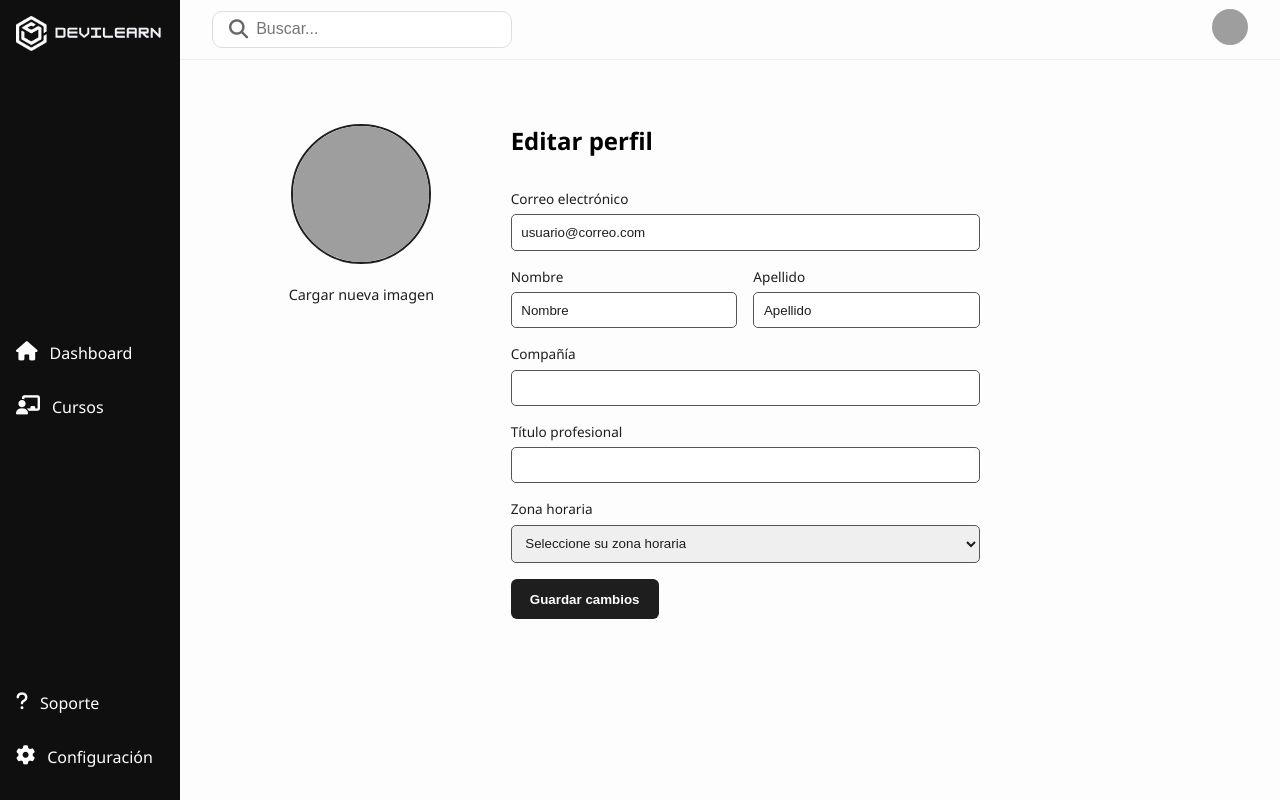
After one commit to AntonioDevsito/Proyect_Devilearn_django, a Django app: page /courses/profile in a window 1280 px wide. The commit adds this page. Run offline with Django 5.2, Linux system fonts and the light colour scheme; grey boxes are pictures that could not be loaded.

Commit message:
courses conectado,70%

```diff
--- /dev/null
+++ b/apps/courses/templates/courses/profile.html
@@ -0,0 +1,86 @@
+{% extends "base.html" %}
+{% load static %}
+
+    {% block title %}
+        Devilearn
+    {% endblock title %}
+
+
+    {% block custom_styles %}
+
+    <link rel="stylesheet" href="{% static '/css/styles.css' %}" />
+    {% endblock custom_styles %}
+
+
+{% block content %}
+
+
+
+    <div class="layout">
+
+        {% include 'includes/sidebar.html' %}
+        <!-- Main content -->
+        <div class="main-content">
+            <!-- Header -->
+            {% include "includes/header.html" %}
+
+            <!-- Aquí va el contenido de la página -->
+            <main>
+                <div class="profile-container">
+                    <div class="profile-picture">
+                        <img src="https://randomuser.me/api/portraits/men/42.jpg" alt="Foto de perfil">
+                        <label for="fileUpload">Cargar nueva imagen</label>
+                        <input type="file" id="fileUpload" style="display: none;">
+                    </div>
+
+                    <form class="profile-form">
+                        <h2>Editar perfil</h2>
+
+                        <div class="input-group">
+                            <label for="email">Correo electrónico</label>
+                            <input type="email" id="email" value="usuario@correo.com">
+                        </div>
+
+                        <div class="input-row">
+                            <div class="input-group">
+                                <label for="nombre">Nombre</label>
+                                <input type="text" id="nombre" value="Nombre">
+                            </div>
+                            <div class="input-group">
+                                <label for="apellido">Apellido</label>
+                                <input type="text" id="apellido" value="Apellido">
+                            </div>
+                        </div>
+
+                        <div class="input-group">
+                            <label for="compania">Compañía</label>
+                            <input type="text" id="compania">
+                        </div>
+
+                        <div class="input-group">
+                            <label for="titulo">Título profesional</label>
+                            <input type="text" id="titulo">
+                        </div>
+
+                        <div class="input-group">
+                            <label for="zona">Zona horaria</label>
+                            <select id="zona">
+                                <option value="">Seleccione su zona horaria</option>
+                                <option value="UTC-6">UTC-6 Ciudad de México</option>
+                                <option value="UTC-5">UTC-5 Bogotá</option>
+                                <option value="UTC-3">UTC-3 Buenos Aires</option>
+                            </select>
+                        </div>
+
+                        <button type="submit" class="submit-btn">Guardar cambios</button>
+                    </form>
+                </div>
+            </main>
+        </div>
+    </div>
+{% endblock content %}
+
+{% block scripts %}
+
+<script src="{% static '/js/script.js' %}"></script>
+{% endblock scripts %}
--- a/apps/courses/urls.py
+++ b/apps/courses/urls.py
@@ -4,4 +4,6 @@ urlpatterns = [
     path('',views.course_list ,name="course_list" ),#/courses/
     path('detail',views.course_detail ,name="course_detail" ),#/courses/
     path('lessons',views.course_lessons ,name="course_lessons" ),#/courses/
+    path('profile',views.profile ,name="course_profile" ),#/courses/
+    path('index', views.index, name="course_index"),
 ]
--- a/apps/courses/views.py
+++ b/apps/courses/views.py
@@ -43,7 +43,37 @@ def course_list(request):
     })
 
 def course_detail(request):
+    course = {
+        'coursee_title':"django Aplicaciones",
+        'course_link':"",
+        'info_course':{
+            'lessons':79,
+            'duration':8,
+            'instructor':'Ricardo Cuéllar'
+        },
+        'course_content':[
+            {
+             'id':1,
+             'name':'intorduccion al curso',
+             'lesssons':[
+                  {
+                      'name':'¿Qué aprenderás en el curso',
+                      'type':"video",
+                  },
+                  {
+                      'name':'¿Cósmo usar la plataforma?',
+                      'type':'article'
+                  }
+              ]
+            }
+        ]
+    }
+
     return render(request, 'courses/course_detail.html')
 
 def course_lessons(request):
-    return render(request, 'courses/course.html')
+    return render(request, 'courses/course_lessons.html')
+def profile(request):
+    return render(request, 'courses/profile.html')
+def index(request):
+    return render(request, 'courses/index.html')
--- /dev/null
+++ b/templates/includes/header.html
@@ -0,0 +1,11 @@
+            <div class="header">
+                <div class="search-box">
+                    <i class="fa-solid fa-magnifying-glass icon"></i>
+                    <input type="text" placeholder="Buscar..." />
+                </div>
+                <div class="header-right">
+                    <div class="avatar">
+                        <img src="https://randomuser.me/api/portraits/men/42.jpg" alt="User" />
+                    </div>
+                </div>
+            </div>
--- /dev/null
+++ b/templates/includes/sidebar.html
@@ -0,0 +1,21 @@
+{% load static %}
+<div class="sidebar">
+        <div class="logo">
+            <img src="{% static '/images/devilearn.png' %}" alt="Logo">
+        </div>
+        <ul class="menu">
+            <li><a class="menu-option" href="{% url 'course_list' %}"><i
+                        class="fa-solid fa-house icon"></i><span>Dashboard</span></a>
+            </li>
+            <li><a class="menu-option" href="{% url 'course_list' %}"><i
+                        class="fa-solid fa-chalkboard-user icon"></i><span>Cursos</span></a></li>
+
+
+        </ul>
+        <ul class="bottom-menu">
+            <li><a class="menu-option" href="#"><i class="fa-solid fa-question icon"></i><span>Soporte</span></a>
+            </li>
+            <li><a class="menu-option" href="#"><i class="fa-solid fa-gear icon"></i><span>Configuración</span></a>
+            </li>
+        </ul>
+    </div>
```
Also changed, not shown: apps/courses/templates/courses/course_detail.html (+8 -34 lines), apps/courses/templates/courses/course_lessons.html (+17 -16 lines), apps/courses/templates/courses/courses.html (+8 -32 lines), apps/courses/templates/courses/index.html (added, +54 -0 lines).
